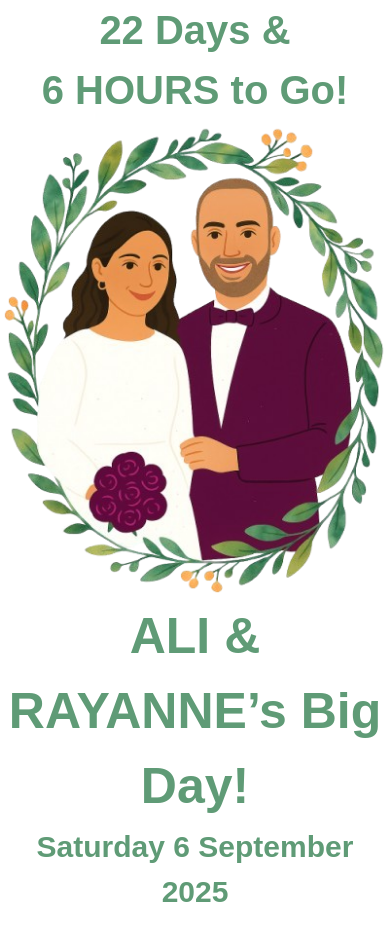
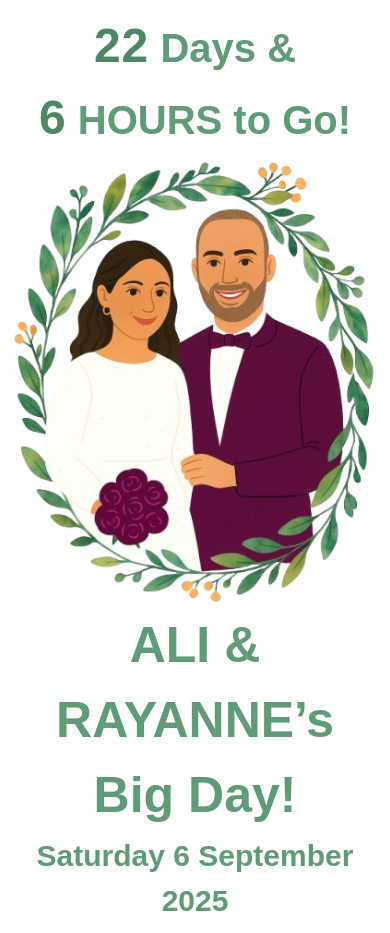
Before and after one commit to sarah-alameddine/rayanne-ali-wedding-countdown, a React (Vite) app: page / in a window 390 px wide. Built offline with nearby package versions, Linux system fonts and the light colour scheme; a web font is replaced by a local one.

Commit message:
Fixed css

```diff
--- a/src/Countdown.jsx
+++ b/src/Countdown.jsx
@@ -26,8 +26,8 @@ function Countdown() {
   return (
     <>
       <div className="main-text" id="countdown-text">
-        <div id="day">{`${timeLeft.days} Days &`}</div>
-        <div id="hour">{`${timeLeft.hours} HOURS to Go!`}</div>
+    <div id="day"><span className="countdown-number">{timeLeft.days}</span> Days &</div>
+    <div id="hour"><span className="countdown-number">{timeLeft.hours}</span> HOURS to Go!</div>
       </div>
     </>
   );
--- a/src/index.css
+++ b/src/index.css
@@ -1,3 +1,21 @@
+@media (max-width: 600px) {
+  .main-text {
+    font-size: 28px;
+  }
+  .main-text .countdown-number {
+    font-size: 32px;
+  }
+  .main-text.bottom-text {
+    font-size: 18px;
+  }
+  #raynalipic {
+    width: 90vw;
+    max-width: 250px;
+  }
+  .mainbody {
+    padding: 10px;
+  }
+}
 :root {
   font-family: system-ui, Avenir, Helvetica, Arial, sans-serif;
   line-height: 1.5;
@@ -70,6 +88,12 @@ button:focus-visible {
   align-items: center;
   justify-content: center;
 }
+.main-text .countdown-number {
+  font-size: 48px;
+  font-weight: 800;
+  color: #4d8763;
+  letter-spacing: 1px;
+}
 
 .main-text.bottom-text {
   color: #5f9b76;
```
